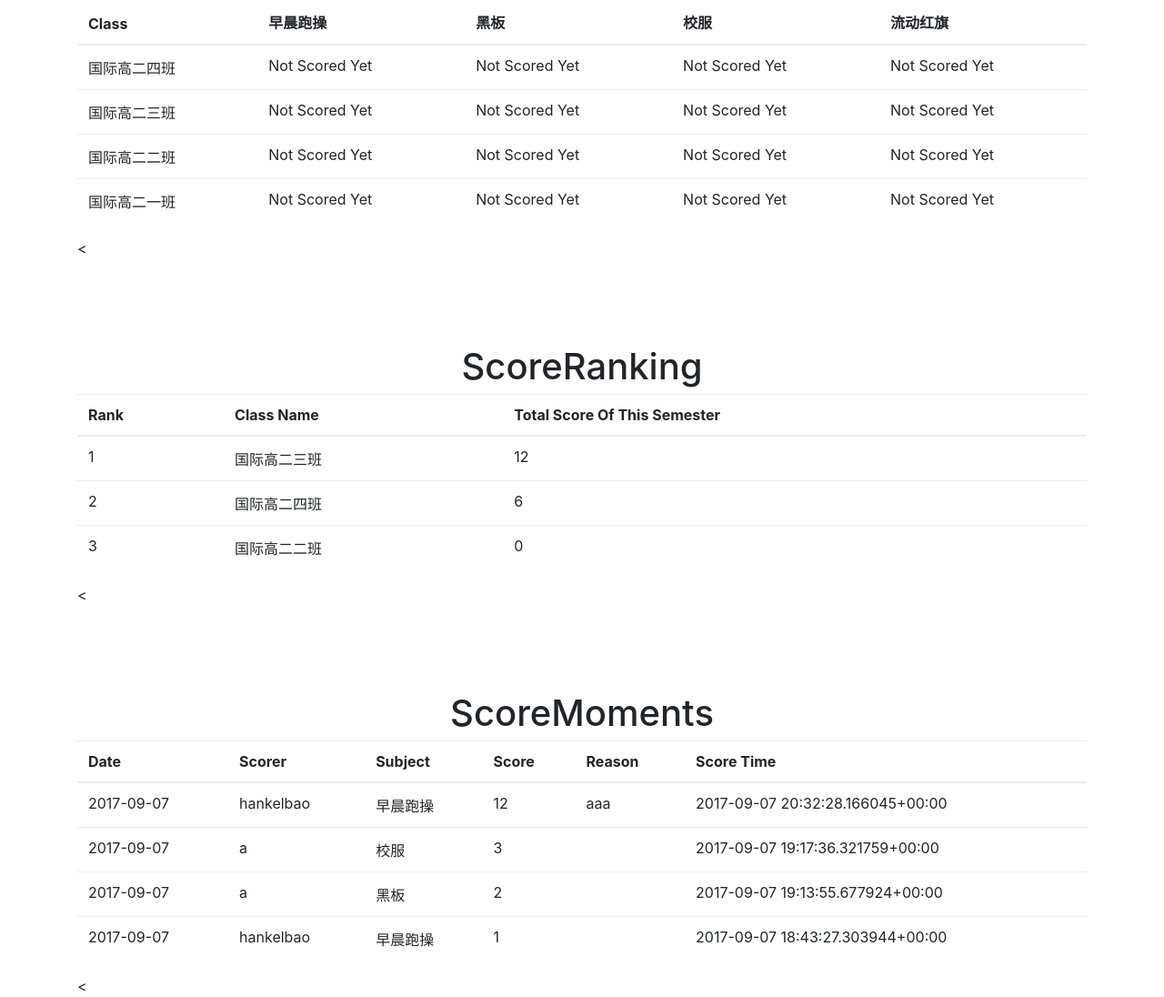
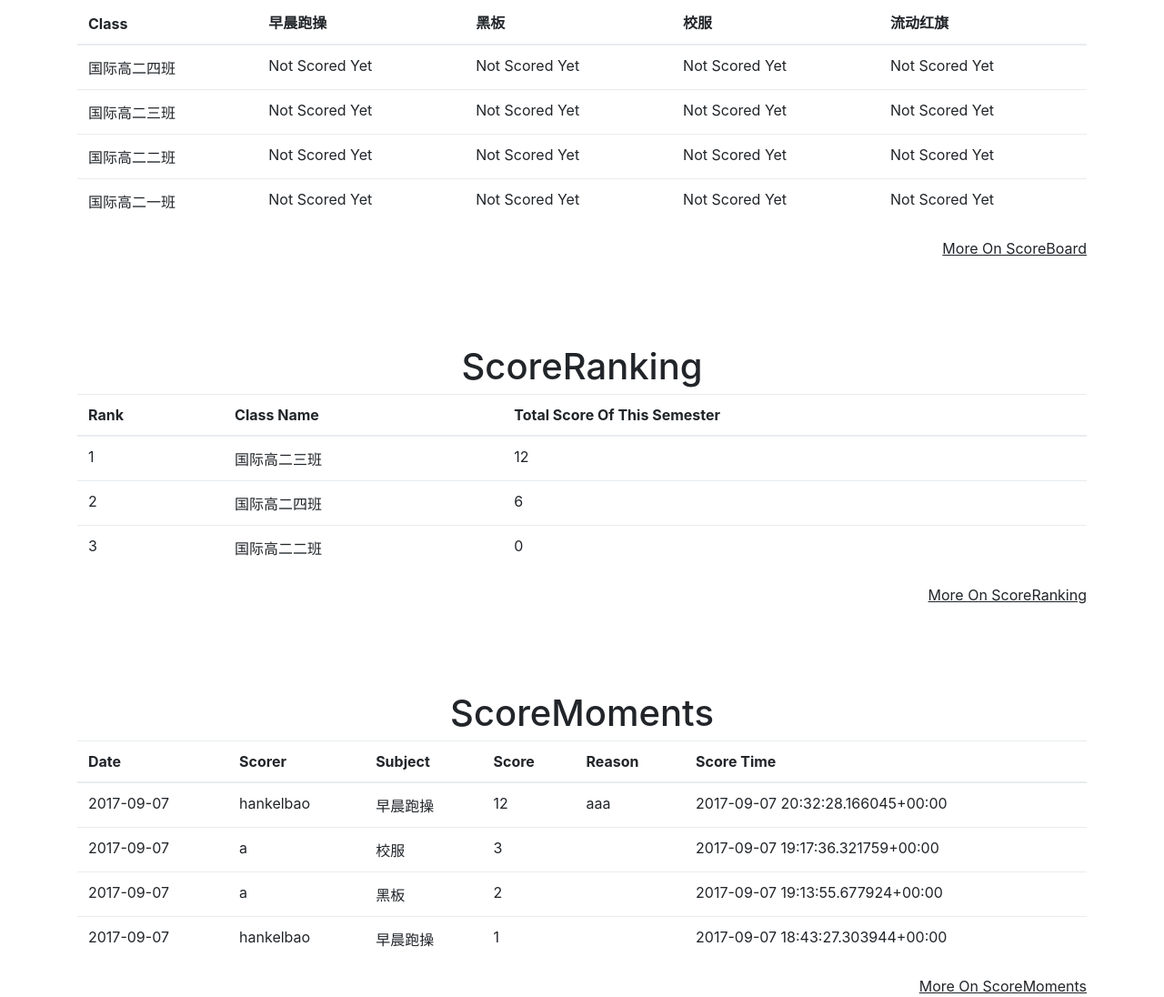
Before and after one commit to HankelBao/DIDSYS-Django, a Django app: page / in a window 1280 px wide. Shown: the part 926-2022 px from the top of the page at 91% size. Run offline with Django 3.2, Linux system fonts and the light colour scheme; data comes from the database, SQL or seed files in the repository; some libraries are stand-ins or nearby versions.

Commit message:
maybe i should finish here

```diff
--- a/DID/static/js/index.js
+++ b/DID/static/js/index.js
@@ -14,6 +14,7 @@ Vue.component('item-table', {
     props: {
         table_title: String,
         table_data: Array,
+        modal_target: String,
     },
     template: '<b-container>\
     <b-row><br><br><br><br></b-row>\
@@ -30,7 +31,9 @@ Vue.component('item-table', {
     </b-row>\
     <b-row>\
     <b-col>\
-        <\
+        <div style="text-align:right">\
+            <a v-b-modal="modal_target"><u>More On {{table_title}}</u></a>\
+        </div>\
     </b-col>\
   </b-row>\
   </b-container>'
--- a/DID/templates/DID/index.html
+++ b/DID/templates/DID/index.html
@@ -47,9 +47,13 @@
       </b-carousel-slide>
     </b-carousel>
 
-    <item-table id="ScoreBoard" :table_title="'ScoreBoard'" :table_data="scoreboard_data"></item-table>
+    <item-table id="ScoreBoard" :table_title="'ScoreBoard'" :table_data="scoreboard_data" :modal_target="'modal1'"></item-table>
     <item-table id="ScoreRanking" :table_title="'ScoreRanking'" :table_data="scoreranking_data"></item-table>
     <item-table id="ScoreMoments" :table_title="'ScoreMoments'" :table_data="scoremoments_data"></item-table>
+
+    <b-modal size="lg" id="modal1" title="More On ScoreBoard">
+      Hello From Modal 1!
+    </b-modal>
 
   </div>
 
```
Lines whose indentation alone changed are shown as unchanged.
